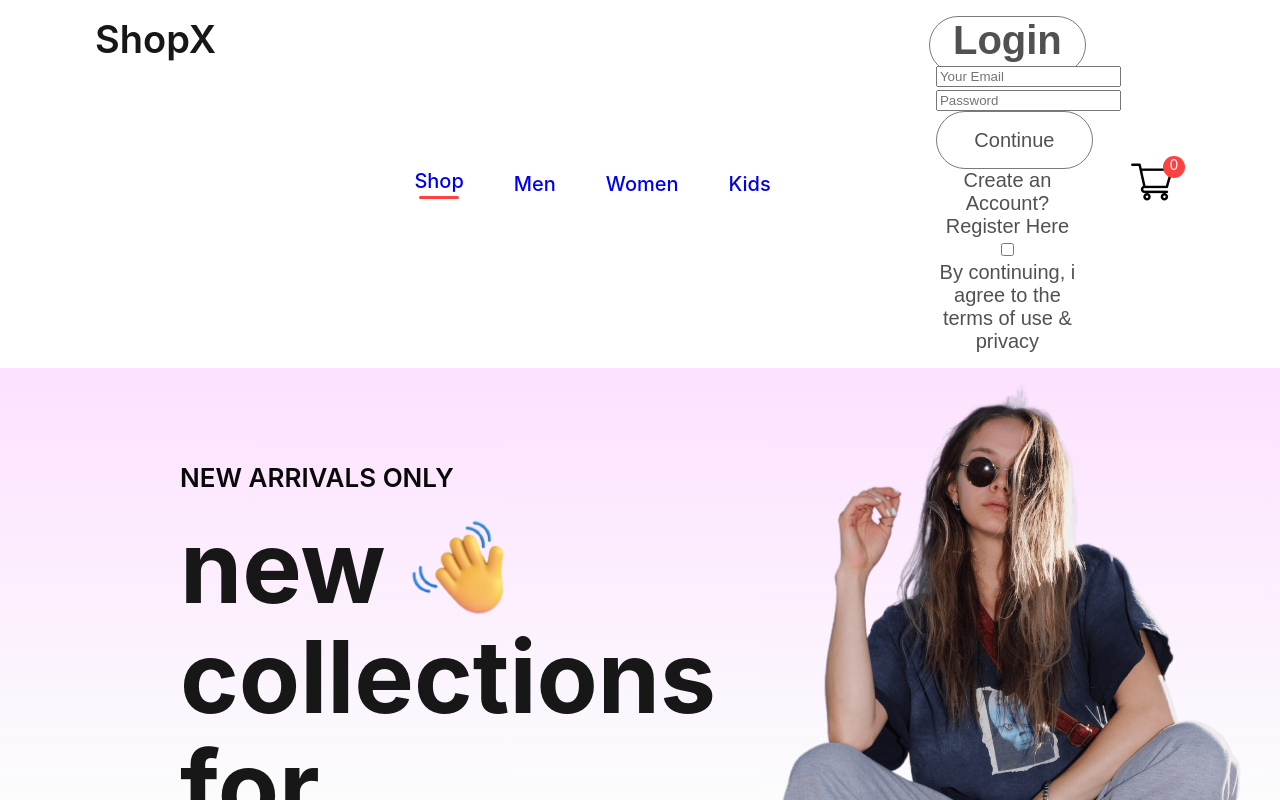
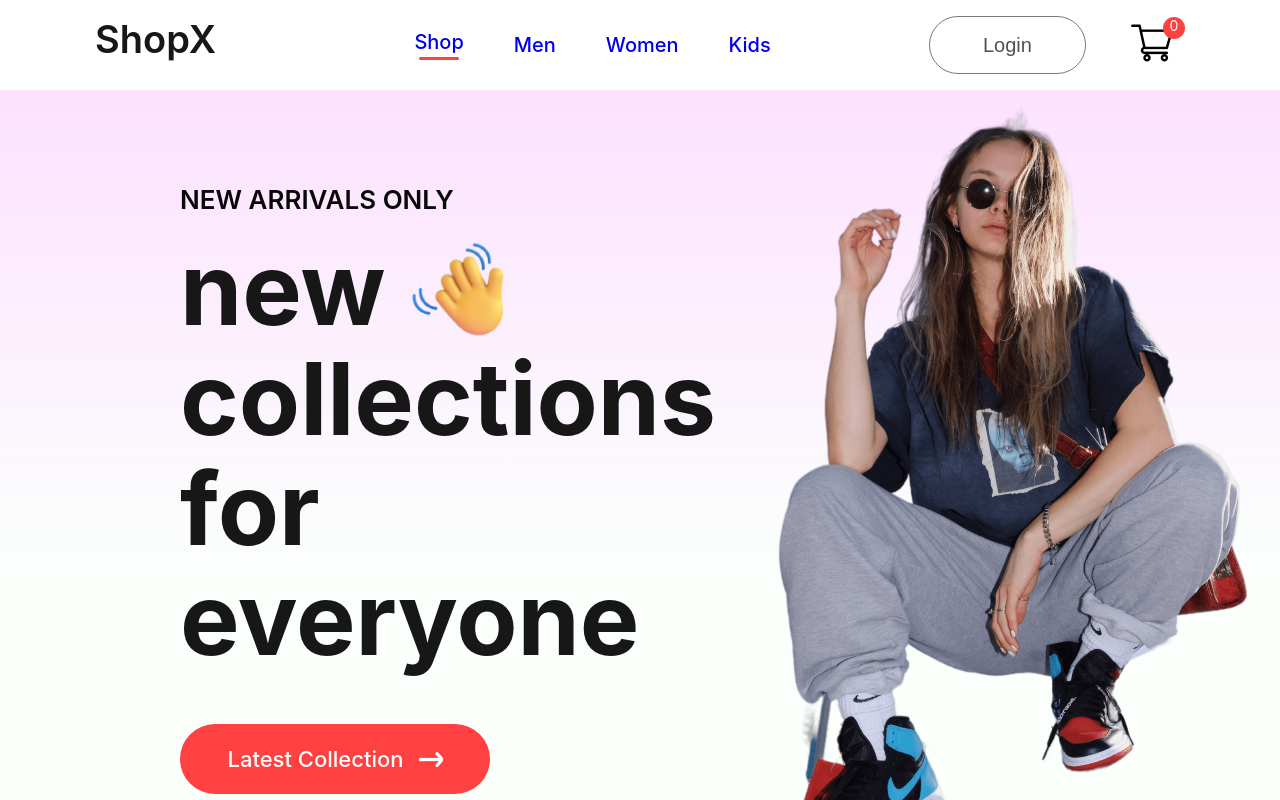
Before and after one commit to Bratpfanne92/backendModulFinalProject, a React (Vite) app in the folder frontend/: page / in a window 1280 px wide. Shown: the top 800 px of the page. Built offline with nearby package versions, Linux system fonts and the light colour scheme.

Commit message:
Frontend: Navbar.jsx edit:Logout functionaliti with token remove success

```diff
--- a/frontend/src/Components/Navbar/Navbar.jsx
+++ b/frontend/src/Components/Navbar/Navbar.jsx
@@ -58,11 +58,22 @@ const Navbar = () => {
         </li>
       </ul>
       <div className="nav-login-cart">
-        <Link to="/login">
-          <button>
-            <LoginSignUp />
+        {/* remove token on logout -otherwise see login button*/}
+        {localStorage.getItem("auth-token") ? (
+          <button
+            onClick={() => {
+              localStorage.removeItem("auth-token");
+              window.location.replace("/"); // Redirect to Home Page
+            }}
+          >
+            Logout
           </button>
-        </Link>
+        ) : (
+          <Link to="/login">
+            <button>Login</button>
+          </Link>
+        )}
+
         <Link to="/cart">
           <img src={cart_icon} alt="" />
         </Link>
```
